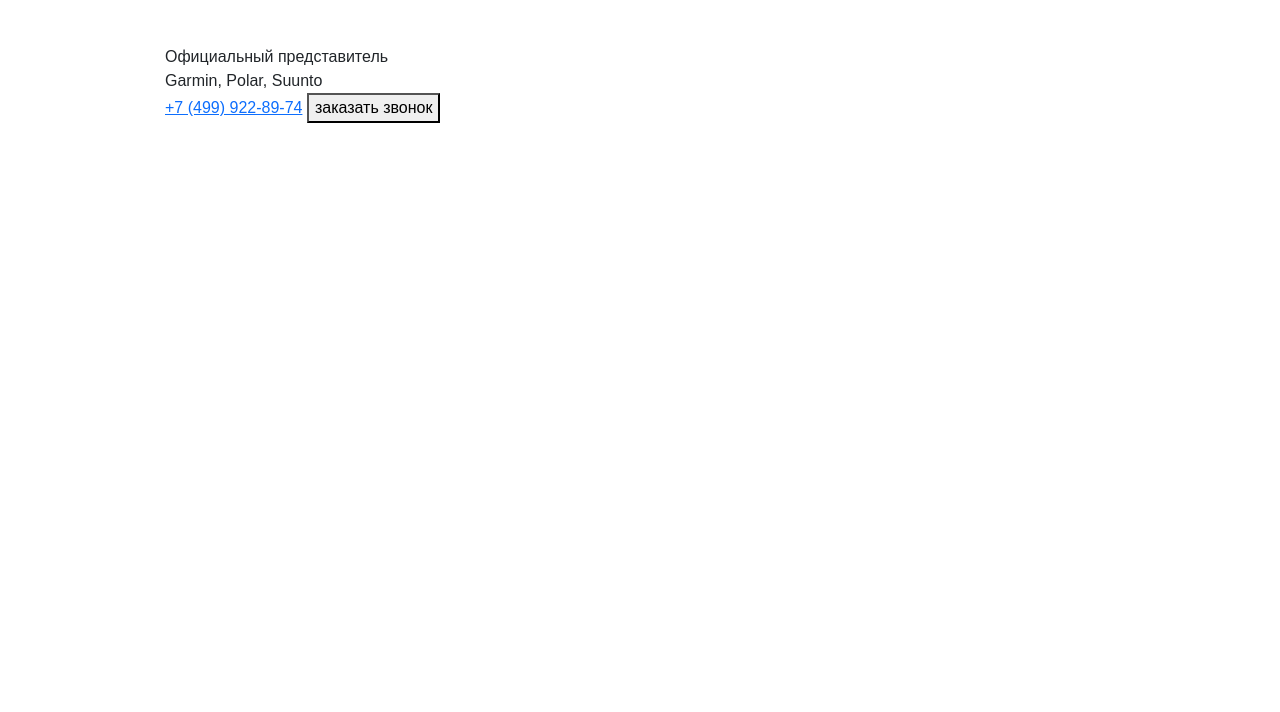
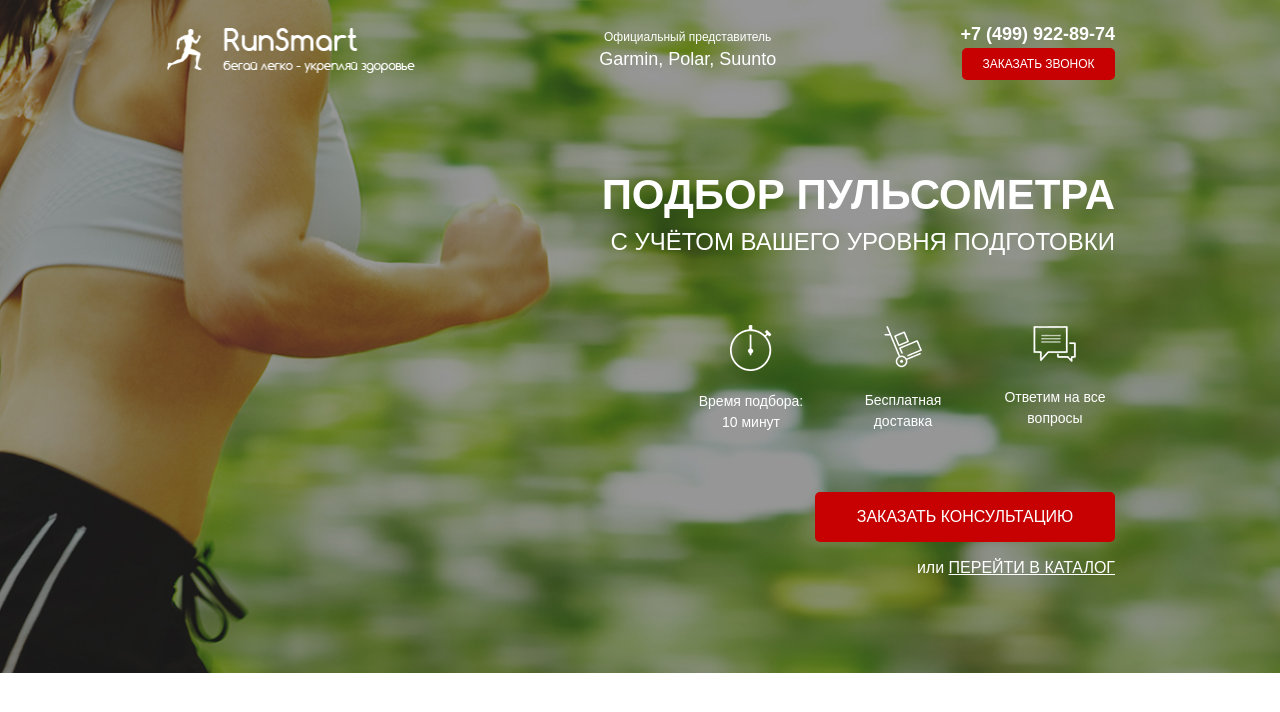
Before and after one commit to code-damn/pulse, a website: page src/index.html in a window 1280 px wide. Drawn offline with Linux system fonts and the light colour scheme; a web font is replaced by a local one.

Commit message:
firstsection

```diff
--- /dev/null
+++ b/src/css/button.min.css
@@ -0,0 +1 @@
+.button{height:32px;width:153px;border-radius:5px;background:#c70101}
--- /dev/null
+++ b/src/css/media.min.css
@@ -0,0 +1 @@
+@media(max-width:990px){.container{padding:21px 40px 93px 40px}}
--- a/src/index.html
+++ b/src/index.html
@@ -6,6 +6,7 @@
 	<meta name="viewport" content="width=device-width, initial-scale=1.0">
 	<title>Pulse</title>
 	<link rel="stylesheet" href="css/bootstrap-reboot.min.css">
+	<link href="https://fonts.googleapis.com/css2?family=MuseoModerno:wght@300;500;700&display=swap" rel="stylesheet">
 	<link rel="stylesheet" href="css/style.min.css">
 
 </head>
@@ -16,13 +17,39 @@
 				<a class="header__logo" href="#">
 					<img src="img/logo.png" alt="logo">
 				</a>
-				<div class="header__official">Официальный представитель</div>
-					<span>Garmin, Polar, Suunto</span>
+				<div class="header__official">Официальный представитель
+					<span>Garmin, Polar, Suunto</span></div>
 				<div class="header__contacts">
 					<a href="tel:74999228974" class="header__phone">+7 (499) 922-89-74</a>
 					<button class="button">заказать звонок</button>
 				</div>
 			</header>
+
+			<div class="promo__wrapper">
+				<h1 class="promo__header">Подбор пульсометра</h1>
+			    <h2 class="promo__subheader">с учётом Вашего уровня подготовки</h2>
+
+				<div class="promo__icons">
+					<div class="promo__icon">
+						<img src="icons/timer.png" alt="timer">
+						Время подбора: 10 минут
+					</div>
+					<div class="promo__icon">
+						<img src="icons/delivery.png" alt="delivery">
+						Бесплатная доставка
+					</div>
+					<div class="promo__icon">
+						<img src="icons/messages.png" alt="messages">
+						Ответим на все вопросы
+					</div>
+				</div>
+
+				<button class="button button_main">заказать консультацию</button>
+				<div class="promo__link">
+					или
+					<a href="#">перейти в каталог</a>
+				</div>
+			</div>
 		</div>
 	</div>
 
--- /dev/null
+++ b/src/sass/_button.scss
@@ -0,0 +1,20 @@
+.button {
+	height: 32px;
+	width: 153px;
+	border-radius: 5px;
+	background: $main-color;
+	border: none;
+	font-size: 12px;
+	font-weight: 500;
+	text-align: center;
+	color: white;
+	text-transform: uppercase;
+	&_main {
+		margin-top: 67px;
+		height: 50px;
+		width: 300px;
+		font-size: 16px;
+
+	}
+
+}
--- /dev/null
+++ b/src/sass/_header.scss
@@ -0,0 +1,34 @@
+.header {
+	display: flex;
+	justify-content: space-between;
+	align-items: center;
+	&__logo {
+		width: 250px;
+		img {
+			width: 100%;
+		}
+	}
+	&__official {
+		font-size: 12px;
+		font-weight: 500;
+		text-align: center;
+		color: white;
+		span {
+			display: block;
+			font-size: 18px;
+		}
+	}
+	&__phone {
+		display: block;
+		font-size: 18px;
+		font-weight: 700;
+		text-align: right;
+	}
+
+	&__contacts {
+		display: flex;
+		flex-direction: column;
+		align-items: flex-end;
+	}
+
+}
--- /dev/null
+++ b/src/sass/_media.scss
@@ -0,0 +1,32 @@
+@media (max-width: 1030px) {
+	.promo {
+		padding: 21px 40px 93px 40px;
+	}
+}
+
+@media (max-width: 767px) {
+	.promo {
+		min-height: 600px;
+		padding: 20px;
+		&__wrapper {
+			margin-top: 60px;
+			align-items: center;
+		}
+	}
+
+	.header {
+		&__logo {
+			width: 31%;
+		}
+		&__official {
+			width: 36%;
+		}
+		&__contacts {
+			width: 31%;
+		}
+	}
+}
+
+@media (max-width: 599px) {
+
+}
--- /dev/null
+++ b/src/sass/_promo.scss
@@ -0,0 +1,67 @@
+.promo {
+	min-height: 650px;
+	padding: 21px 0 93px 0;
+	background: url('../img/bg_first_section.png') center (center/cover) no-repeat;
+
+	&__wrapper {
+		display: flex;
+		flex-direction: column;
+		align-items: flex-end;
+		margin-top: 90px;
+	}
+
+	&__header {
+		font-size: 42px;
+		font-weight: 700;
+		text-align: right;
+		color: white;
+		text-transform: uppercase;
+	}
+
+	&__subheader {
+		font-size: 24px;
+		font-weight: 500;
+		text-align: right;
+		color: white;
+		text-transform: uppercase;
+	}
+
+	&__icons {
+		display: flex;
+		justify-content: space-between;
+		width: 424px;
+		height: 100px;
+		margin-top: 60px;
+	}
+
+	&__icon {
+		width: 120px;
+		text-align: center;
+		font-size: 14px;
+		font-weight: 500;
+		text-align: center;
+		color: white;
+		img {
+			display: block;
+			margin: 0 auto;
+			margin-bottom: 20px;
+		}
+	}
+
+	&__link {
+		margin-top: 14px;
+		font-size: 16px;
+		font-weight: 500;
+		color: white;
+		a {
+			text-transform: uppercase;
+			text-decoration: underline;
+		}
+
+	}
+
+
+
+
+
+}
--- /dev/null
+++ b/src/sass/_variables.scss
@@ -0,0 +1 @@
+$main-color: #C70101;
--- a/src/sass/style.scss
+++ b/src/sass/style.scss
@@ -1,5 +1,15 @@
+@import "variables";
+
 * {
-	font-family: 'Museo Moderno', sans-serif;
+	font-family: 'MuseoModerno', sans-serif;
+}
+
+*a {
+	text-decoration: none;
+	color: white;
+	&:hover {
+		color: white;
+	}
 }
 
 .container {
@@ -7,3 +17,8 @@
 	margin: 0 auto;
 
 }
+
+@import "promo";
+@import "header";
+@import "button";
+@import "media";
```
Also changed, not shown: src/css/style.min.css, src/fonts/MuseoModerno-Bold.ttf (deleted), src/fonts/MuseoModerno-Light.ttf (deleted), src/fonts/MuseoModerno-Medium.ttf (deleted), src/icons/delivery.png (added), src/icons/messages.png (added), src/icons/timer.png (added).
